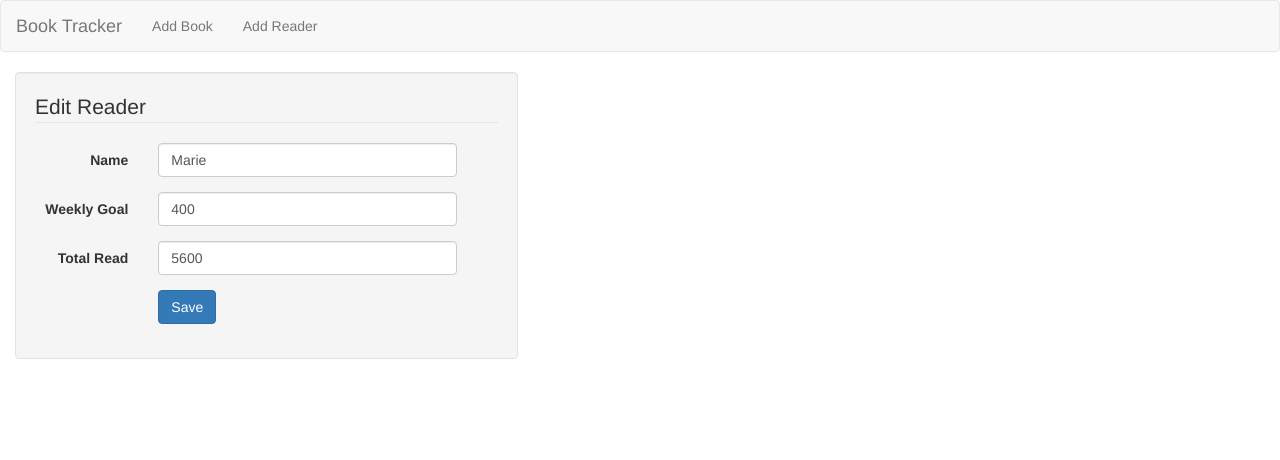
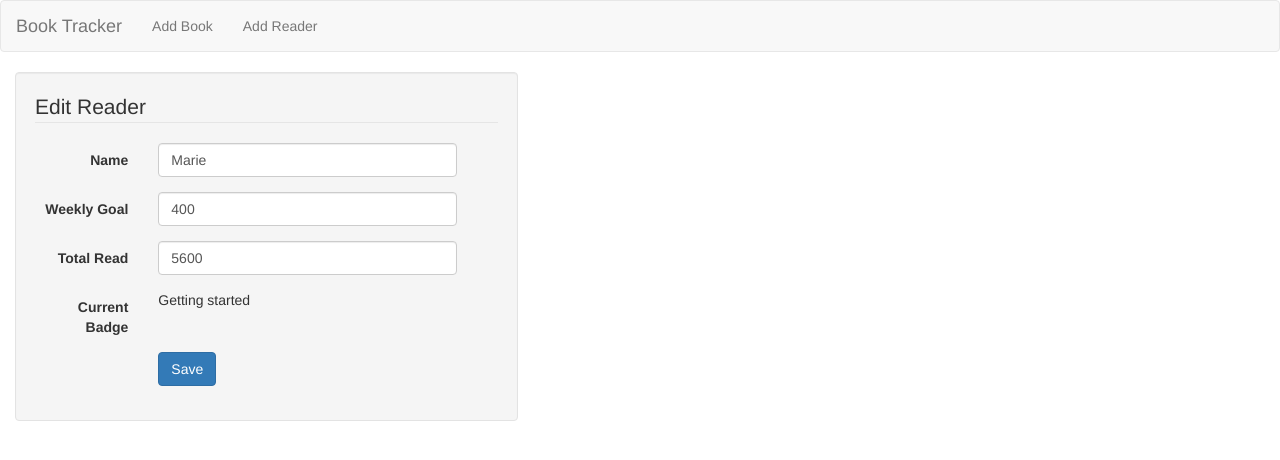
Before and after one commit to Zandre/Pluralsight-Angular-Services, an Angular app: page /editreader/1 in a window 1280 px wide. Shown: the top 460 px of the page. Built offline with nearby package versions, Linux system fonts and the light colour scheme.

Commit message:
Module 4: Configuring and working with Dependency Injection

```diff
--- /dev/null
+++ b/src/app/core/badge.service.ts
@@ -0,0 +1,16 @@
+import { Injectable } from '@angular/core';
+
+@Injectable()
+export class BadgeService {
+
+  constructor() { }
+
+  getReaderBadge(minutesRead: number): string {
+    if(minutesRead > 5000) {
+      return 'Book Worm';
+    } else if (minutesRead > 2500) {
+      return 'Page turner'
+    }
+    return 'Getting started';
+  }
+}
--- a/src/app/core/data.service.ts
+++ b/src/app/core/data.service.ts
@@ -4,9 +4,7 @@ import { Book } from 'app/models/book';
 import { Reader } from 'app/models/reader';
 import { LoggerService } from './logger.service';
 
-@Injectable({
-  providedIn: 'root'
-})
+@Injectable()
 export class DataService {
 
   mostPopularBook: Book = allBooks[0];
--- a/src/app/core/logger.service.ts
+++ b/src/app/core/logger.service.ts
@@ -1,8 +1,6 @@
 import { Injectable } from "@angular/core";
 
-@Injectable({
-    providedIn: 'root'
-})
+@Injectable()
 export class LoggerService {
     log(message: string): void {
         const timeString: String = new Date().toLocaleTimeString();
--- a/src/app/dashboard/dashboard.component.ts
+++ b/src/app/dashboard/dashboard.component.ts
@@ -18,6 +18,7 @@ export class DashboardComponent implements OnInit {
 
   constructor(private loggerService: LoggerService,
               private dataService: DataService) {
+                this.loggerService.log('Creating the dashboard')
        }
 
   ngOnInit() {
--- a/src/app/edit-reader/edit-reader.component.html
+++ b/src/app/edit-reader/edit-reader.component.html
@@ -21,6 +21,17 @@
             <input type="text" class="form-control" id="inputTotal" placeholder="Total Minutes Read" [(ngModel)]="selectedReader.totalMinutesRead" name="totalMinutesRead">
           </div>
         </div>
+
+
+        <div class="form-group">
+          <label for="inputTotal" class="col-lg-3 control-label">Current Badge</label>
+          <div class="col-lg-8">
+            {{currentBadge}}
+          </div>
+        </div>
+
+
+
         <div class="form-group">
           <div class="col-lg-10 col-lg-offset-3">
             <button type="button" class="btn btn-primary" (click)="saveChanges()">Save</button>
--- a/src/app/edit-reader/edit-reader.component.ts
+++ b/src/app/edit-reader/edit-reader.component.ts
@@ -1,5 +1,6 @@
 import { Component, OnInit } from '@angular/core';
 import { ActivatedRoute } from '@angular/router';
+import { BadgeService } from 'app/core/badge.service';
 import { DataService } from 'app/core/data.service';
 
 import { Reader } from "app/models/reader";
@@ -7,18 +8,22 @@ import { Reader } from "app/models/reader";
 @Component({
   selector: 'app-edit-reader',
   templateUrl: './edit-reader.component.html',
-  styles: []
+  styles: [],
+  providers: [BadgeService]
 })
 export class EditReaderComponent implements OnInit {
 
   selectedReader: Reader;
+  currentBadge: string;
 
   constructor(private route: ActivatedRoute,
-              private dataService: DataService) { }
+              private dataService: DataService,
+              private badgeService: BadgeService) { }
 
   ngOnInit() {
     let readerID: number = parseInt(this.route.snapshot.params['id']);
     this.selectedReader = this.dataService.getReaderById(readerID);
+    this.currentBadge = this.badgeService.getReaderBadge(this.selectedReader.readerID);
   }
 
   saveChanges() {
```
Also changed, not shown: src/app/app.module.ts (+17 -1 lines), src/app/core/data.service.factory.ts (added, +12 -0 lines), src/app/core/plain-logger.service.ts (added, +15 -0 lines).
